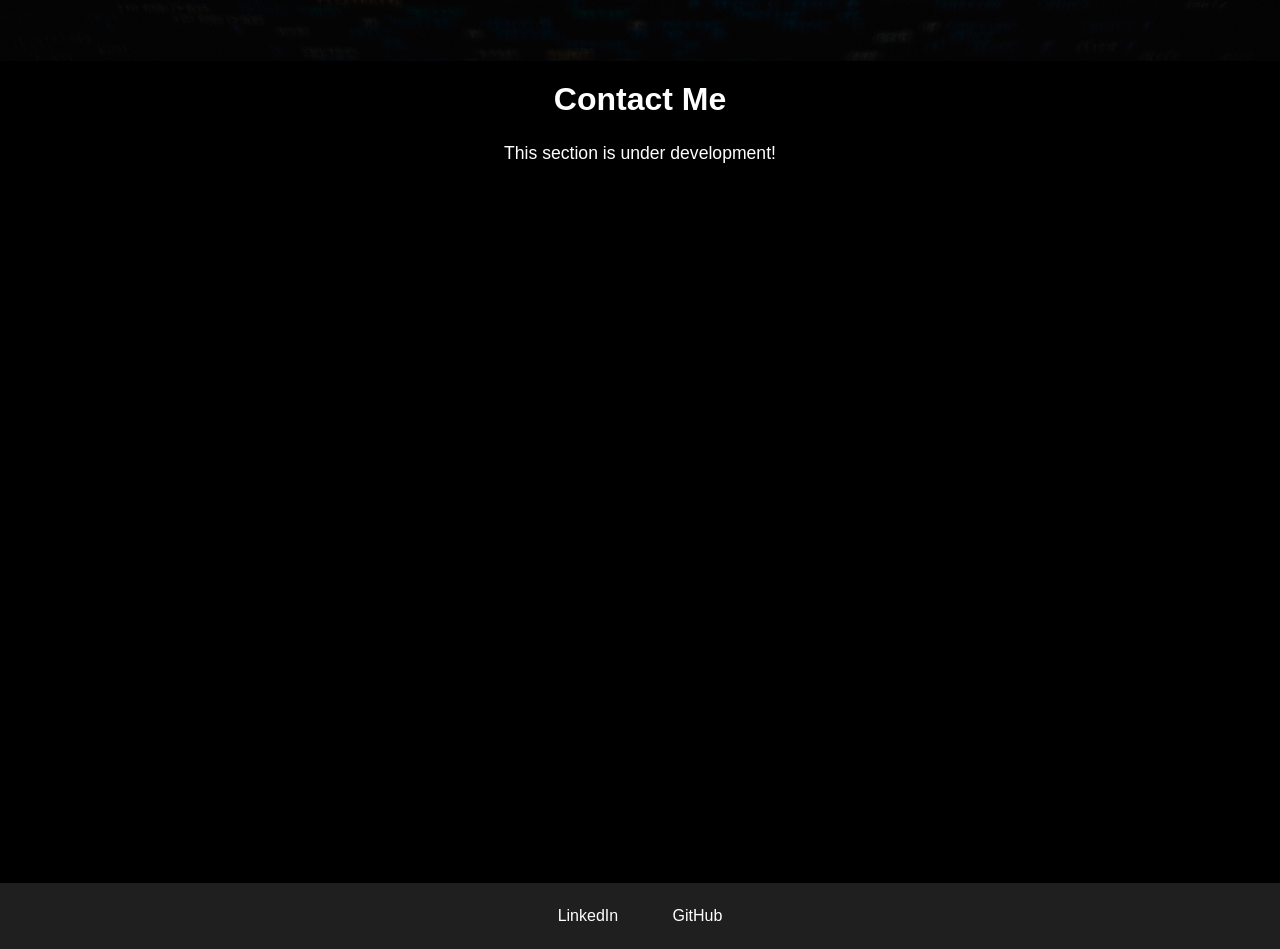
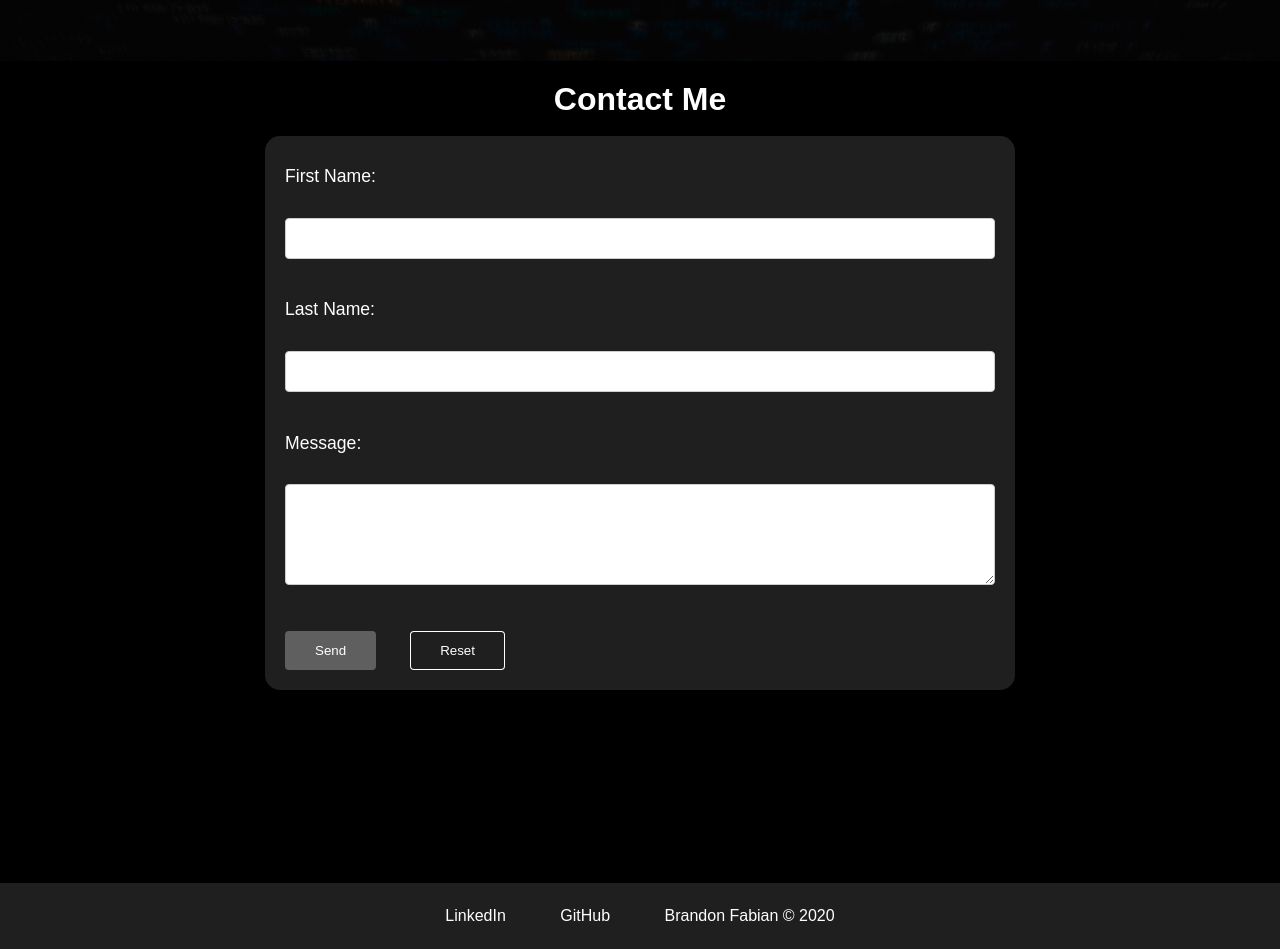
Before and after one commit to bjfabian11/portfolio, a plain HTML site: page index.html in a window 1280 px wide. Shown: the part 2360-3309 px from the top of the page. Drawn offline with Linux system fonts and the light colour scheme.

Commit message:
added contact from

```diff
--- a/css/style.css
+++ b/css/style.css
@@ -204,6 +204,56 @@ section {
     height: 90vh;
 }
 
+input[type=text], select, textarea {
+    width: 100%;
+    padding: 12px;
+    border: 1px solid #ccc;
+    border-radius: 4px;
+    box-sizing: border-box;
+    margin-top: 6px;
+    margin-bottom: 16px;
+    resize: vertical;
+  }
+
+  input[type=submit] {
+    background-color: #5f5f5f;
+    color: white;
+    padding: 12px 30px;
+    margin-right: 30px;
+    border: none;
+    border-radius: 4px;
+    cursor: pointer;
+  }
+
+  input[type=submit]:hover {
+    background-color: #1f1f1f;
+  }
+
+  input[type=reset] {
+    background-color: #1f1f1f;
+    box-shadow: inset 0px 0px 0 1px #ffffff;
+    color: white;
+    padding: 12px 30px;
+    border: none;
+    border-radius: 4px;
+    cursor: pointer;
+  }
+
+  input[type=reset]:hover {
+    background-color:#5f5f5f;
+    ;
+  }
+
+  .contact-form {
+    border-radius: 15px;
+    background-color: #1f1f1f;
+    color: #ffffff;
+    padding: 5px 20px 20px;
+    max-width: 750px;
+    margin: 20px auto;
+    text-align: left;
+  }
+
 /* FOOTER */
 footer nav {
     text-align: center;
--- a/index.html
+++ b/index.html
@@ -61,7 +61,15 @@
             <section id="contact">
                 <div class="section-container">
                     <h1>Contact Me</h1>
-                    <p>This section is under development!</p>
+                    <div class="contact-form">
+                        <form enctype="text/plain" method="post" action="mailto:brandonfabian.dev@gmail.com">
+                        <p>First Name:</p><p><input type="text" name="first_name"></p>
+                        <p>Last Name:</p><p><input type="text" name="last_name"></p>
+                        <p>Message:</p><p><textarea rows="5" cols="30" name="message"></textarea></p>
+                        <input type="submit" value="Send">
+                        <input type="reset" value="Reset">
+                        </form>
+                        </div>
                 </div>
             </section>
         </article>
@@ -70,10 +78,9 @@
     <footer>
         <nav>
             <ul>
-                <li>
-                    <a href="https://www.linkedin.com/in/brandonfabian/">LinkedIn</a>
-                </li>
+                <li><a href="https://www.linkedin.com/in/brandonfabian/">LinkedIn</a></li>
                 <li><a href="https://github.com/bjfabian11">GitHub</a></li>
+                <li><a>Brandon Fabian © 2020</a></li>
             </ul>
         </nav>
     </footer>
```
